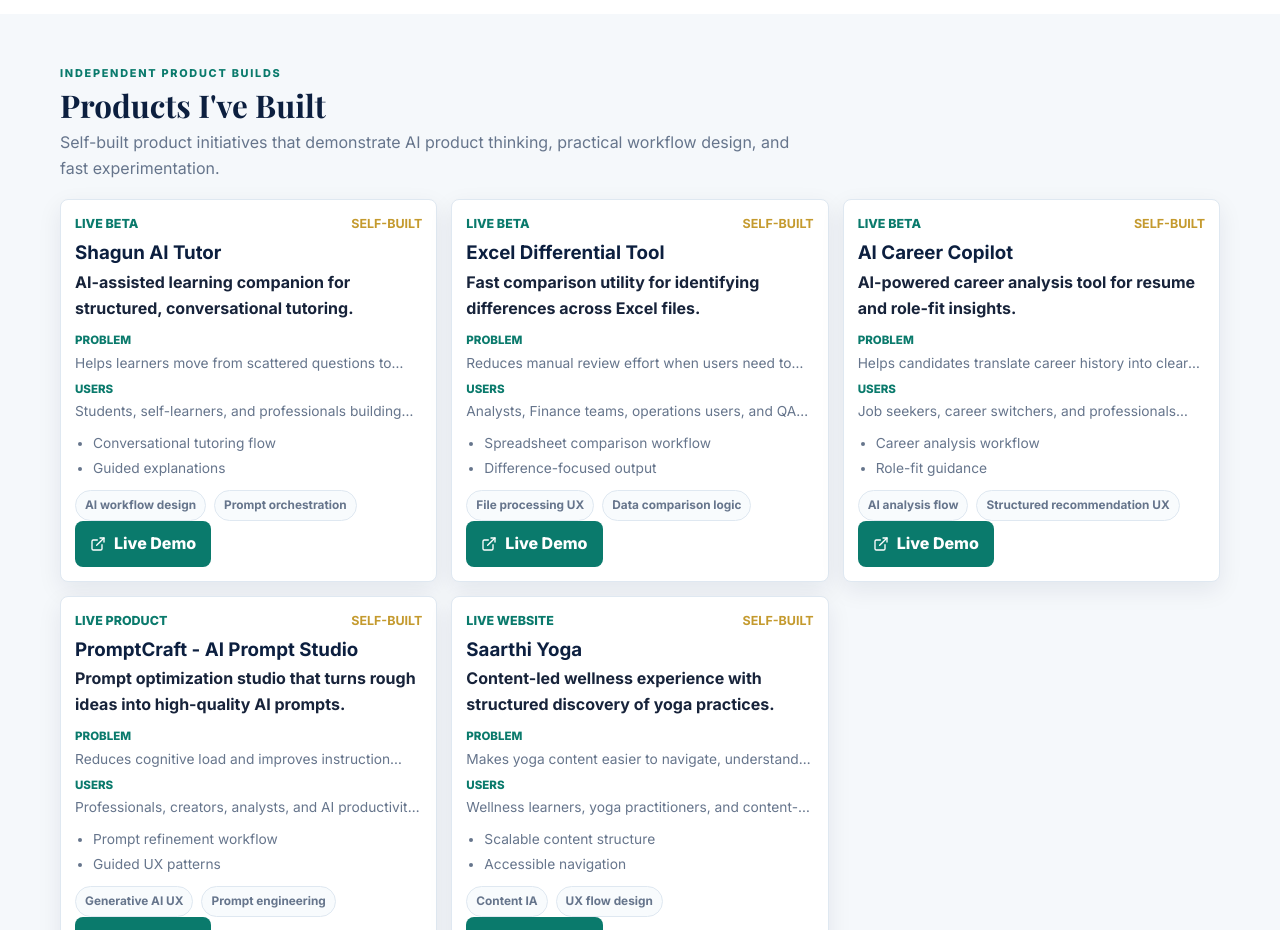
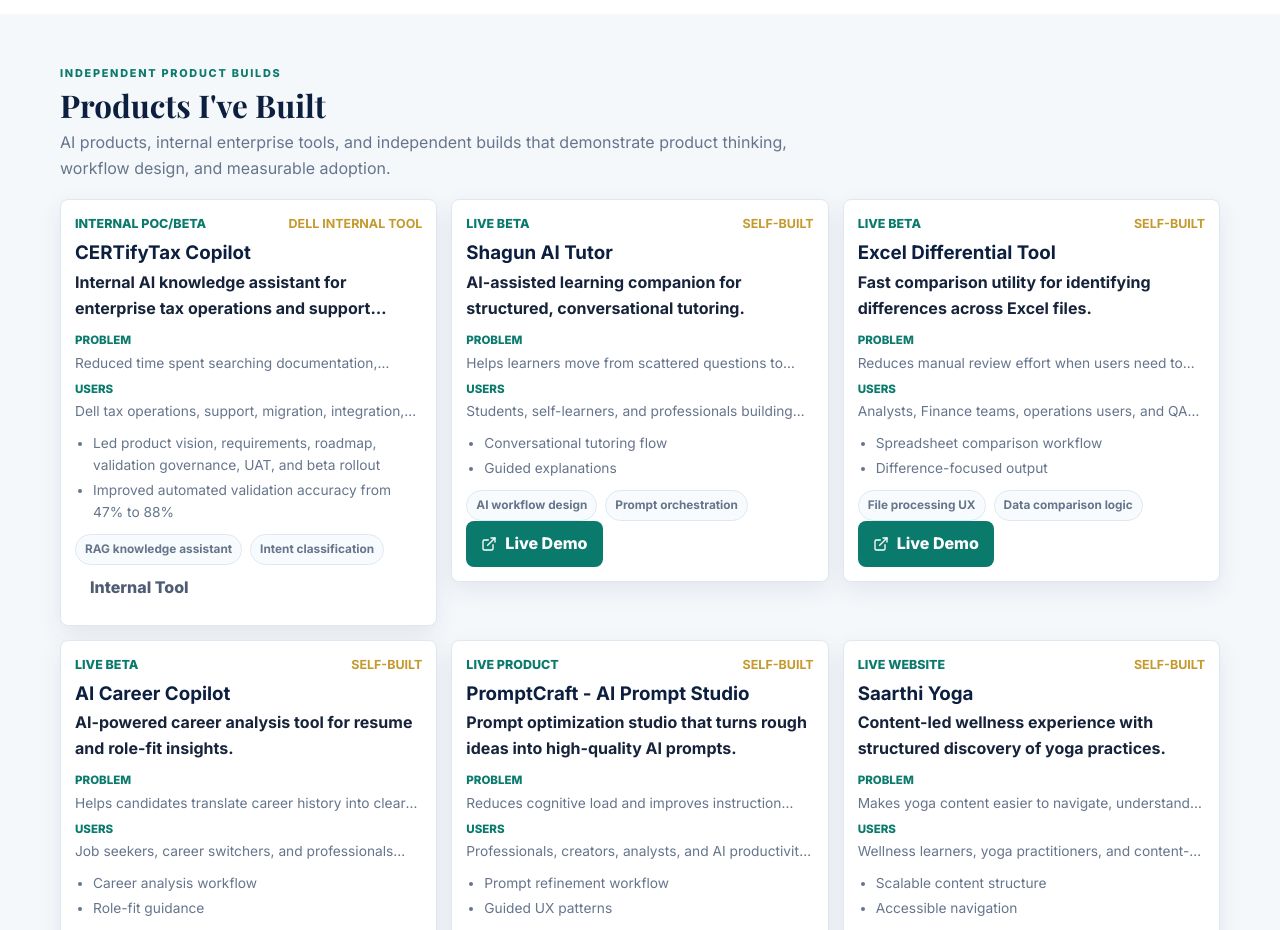
Before and after one commit to vijayshagunkumar/vijayshagunkumar.github.io, a React (Vite) app: page / in a window 1280 px wide. Shown: the part 5620-6550 px from the top of the page. Built offline with nearby package versions, Linux system fonts and the light colour scheme.

Commit message:
Add CERTifyTax Copilot product build

```diff
--- a/src/components/AdminDashboard.tsx
+++ b/src/components/AdminDashboard.tsx
@@ -119,9 +119,10 @@
   highlights: string[];
   techHighlights: string[];
   status: string;
-  liveUrl: string;
+  liveUrl?: string;
   githubUrl?: string;
   thumbnail?: string;
+  availability?: string;
 };
 
 type CertificationItem = {
@@ -945,8 +946,9 @@
             <Field label="Solution" value={item.solution ?? ""} onChange={(solution) => update({ ...item, solution })} multiline />
             <Field label="Why It Matters" value={item.whyItMatters ?? ""} onChange={(whyItMatters) => update({ ...item, whyItMatters })} multiline />
             <Field label="Target Users" value={item.targetUsers} onChange={(targetUsers) => update({ ...item, targetUsers })} />
-            <Field label="Live Demo" value={item.liveUrl} onChange={(liveUrl) => update({ ...item, liveUrl })} />
+            <Field label="Live Demo" value={item.liveUrl ?? ""} onChange={(liveUrl) => update({ ...item, liveUrl })} />
             <Field label="GitHub" value={item.githubUrl ?? ""} onChange={(githubUrl) => update({ ...item, githubUrl })} />
+            <Field label="Availability" value={item.availability ?? ""} onChange={(availability) => update({ ...item, availability })} />
             <Field label="Thumbnail URL" value={item.thumbnail ?? ""} onChange={(thumbnail) => update({ ...item, thumbnail })} />
             <CsvField label="Highlights" value={item.highlights} onChange={(highlights) => update({ ...item, highlights })} />
             <CsvField label="Tech Highlights" value={item.techHighlights} onChange={(techHighlights) => update({ ...item, techHighlights })} />
--- a/src/components/PersonalInitiatives.tsx
+++ b/src/components/PersonalInitiatives.tsx
@@ -9,14 +9,14 @@
         <SectionHeader
           eyebrow="Independent Product Builds"
           title="Products I've Built"
-          subtitle="Self-built product initiatives that demonstrate AI product thinking, practical workflow design, and fast experimentation."
+          subtitle="AI products, internal enterprise tools, and independent builds that demonstrate product thinking, workflow design, and measurable adoption."
         />
         <div className="personal-grid">
           {personalProjects.map((project) => (
             <article className="personal-card" key={project.id}>
               <div className="project-topline">
                 <span>{project.status}</span>
-                <strong>Self-built</strong>
+                <strong>{project.availability ?? "Self-built"}</strong>
               </div>
               <h3>{project.name}</h3>
               <p className="personal-value">{project.valueProposition}</p>
@@ -41,9 +41,13 @@
                 ))}
               </div>
               <div className="project-actions">
-                <a className="btn primary" href={project.liveUrl} target="_blank" rel="noreferrer">
-                  <ExternalLink size={16} /> Live Demo
-                </a>
+                {project.liveUrl ? (
+                  <a className="btn primary" href={project.liveUrl} target="_blank" rel="noreferrer">
+                    <ExternalLink size={16} /> Live Demo
+                  </a>
+                ) : (
+                  <span className="btn light disabled-link">Internal Tool</span>
+                )}
                 {project.githubUrl ? (
                   <a className="btn light" href={project.githubUrl} target="_blank" rel="noreferrer">
                     <Github size={16} /> GitHub
--- a/src/content/personalProjects.json
+++ b/src/content/personalProjects.json
@@ -1,5 +1,25 @@
 {
   "personalProjects": [
+    {
+      "id": "certifytax-copilot",
+      "name": "CERTifyTax Copilot",
+      "valueProposition": "Internal AI knowledge assistant for enterprise tax operations and support teams.",
+      "problemSolved": "Reduced time spent searching documentation, support contacts, migration procedures, IDT integration guidance, and exemption knowledge across CERTifyTax operations.",
+      "targetUsers": "Dell tax operations, support, migration, integration, and internal product users.",
+      "highlights": [
+        "Led product vision, requirements, roadmap, validation governance, UAT, and beta rollout",
+        "Improved automated validation accuracy from 47% to 88%",
+        "Expanded RAG knowledge coverage across hundreds of enterprise support and process topics"
+      ],
+      "techHighlights": [
+        "RAG knowledge assistant",
+        "Intent classification",
+        "Intelligent routing",
+        "Support ownership discovery"
+      ],
+      "status": "Internal POC/Beta",
+      "availability": "Dell internal tool"
+    },
     {
       "id": "shagun-ai-tutor",
       "name": "Shagun AI Tutor",
--- a/src/data/personalProjects.ts
+++ b/src/data/personalProjects.ts
@@ -10,8 +10,9 @@
   highlights: string[];
   techHighlights: string[];
   status: string;
-  liveUrl: string;
+  liveUrl?: string;
   githubUrl?: string;
+  availability?: string;
 };
 
 export const personalProjects = (getContent("personalProjects").personalProjects as PersonalProject[]).map((project) => ({
@@ -22,5 +23,6 @@
   targetUsers: normalizePlainText(project.targetUsers),
   highlights: normalizeBulletList(project.highlights),
   techHighlights: normalizeBulletList(project.techHighlights),
-  status: normalizePlainText(project.status)
+  status: normalizePlainText(project.status),
+  availability: project.availability ? normalizePlainText(project.availability) : undefined
 }));
--- a/src/styles/components.css
+++ b/src/styles/components.css
@@ -248,6 +248,11 @@
 .btn.light {
   background: var(--surface);
   color: var(--heading);
+}
+
+.btn.disabled-link {
+  cursor: default;
+  opacity: 0.72;
 }
 
 .btn.ghost {
```
